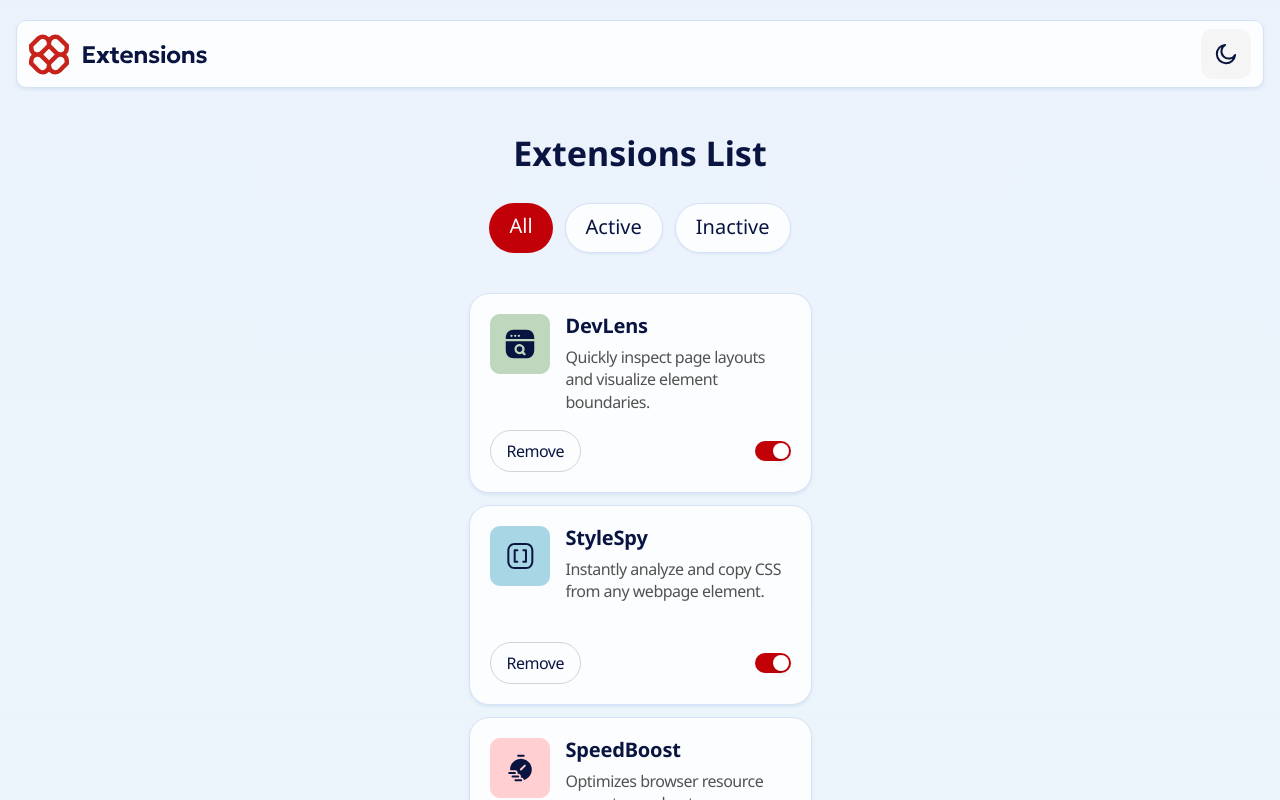
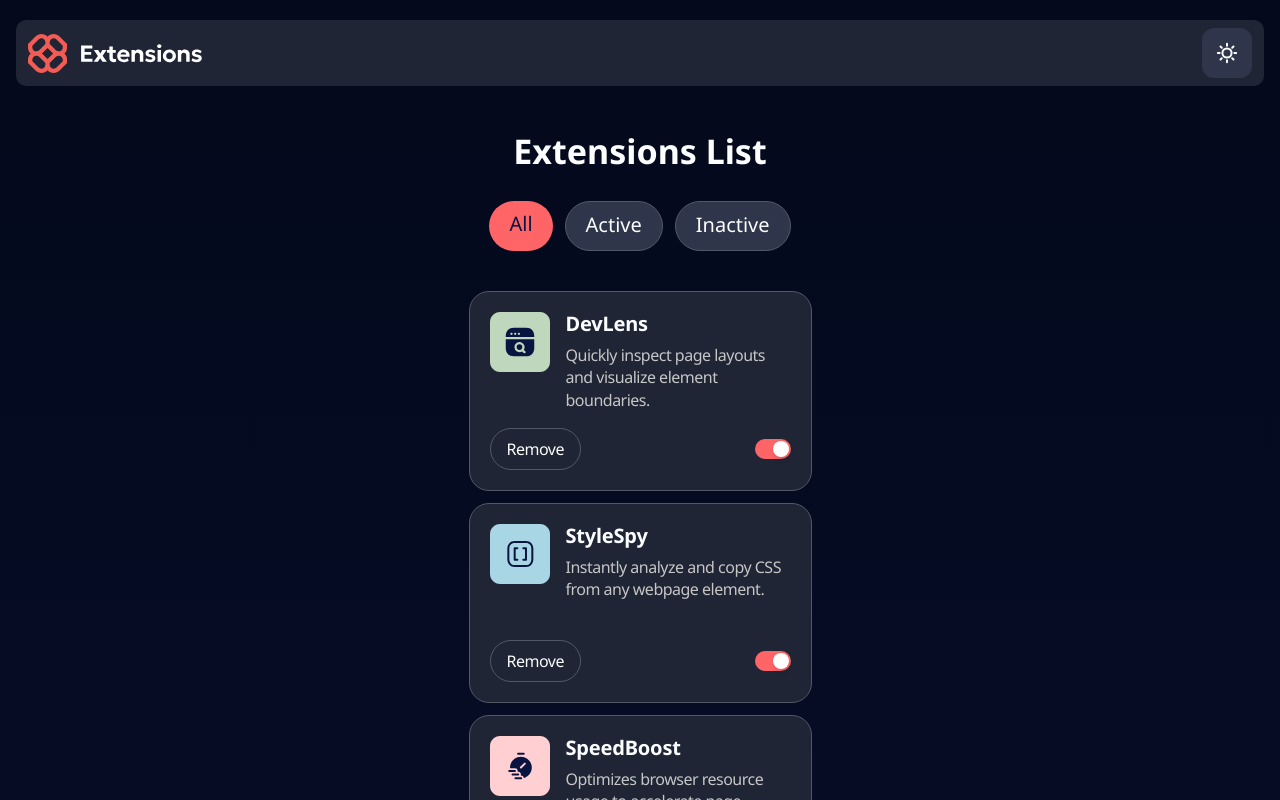
Before and after one commit to KarolinaMas/browser-extension-manager-react, a React (Vite) app: page / in a window 1280 px wide. Both pictures are taken after a click on the button 1226 px from the left and 54 px from the top of the page. Shown: the top 800 px of the page. Built offline with nearby package versions, Linux system fonts and the light colour scheme.

Commit message:
enable dark mode

```diff
--- a/src/App.jsx
+++ b/src/App.jsx
@@ -1,6 +1,8 @@
 import React, { useEffect, useState } from "react";
-import logo from "./assets/logo.svg";
+import logoLight from "./assets/logos/logo-light.svg";
+import logoDark from "./assets/logos/logo-dark.svg";
 import moonIcon from "./assets/icons/icon-moon.svg";
+import sunIcon from "./assets/icons/icon-sun.svg";
 import ExtensionItem from "./components/ExtensionItem";
 import data from "./data.json";
 import FilterListItem from "./components/FilterListItem";
@@ -14,6 +16,10 @@ const App = () => {
     { name: "Active", isOn: false },
     { name: "Inactive", isOn: false },
   ]);
+
+  const [isDarkMode, setIsdarkMode] = useState(() =>
+    document.documentElement.classList.contains("dark")
+  );
 
   useEffect(() => {
     setItems(data);
@@ -69,17 +75,33 @@ const App = () => {
     setItems((prev) => prev.filter((item) => item.name !== name));
   };
 
+  const toggleDarkMode = () => {
+    document.documentElement.classList.toggle("dark");
+    setIsdarkMode(!isDarkMode);
+  };
+
   return (
-    <>
-      <header className="flex items-center bg-neutral-0 px-3 py-2 rounded-[10px] border-1 border-neutral-200 shadow-[0px_2px_3px_0px_rgba(217,229,244,1)]">
-        <img src={logo} alt="logo." className=" h-[41px]" />
-        <button className="ml-auto bg-neutral-100 w-[50px] h-[50px] flex items-center justify-center rounded-[12px]">
-          <img src={moonIcon} alt="moon icon." />
+    <div className="bg-gradient-to-b from-[#ebf2fc] to-[#eefbf9] px-4 pt-5 pb-16 dark:from-[#04091B] dark:to-[#091540]">
+      <header className="flex items-center bg-neutral-0 px-3 py-2 rounded-[10px] border-1 border-neutral-200 shadow-[0px_2px_3px_0px_rgba(217,229,244,1)] dark:bg-neutral-800  dark:shadow-none dark:border-none">
+        <img
+          src={isDarkMode ? logoDark : logoLight}
+          alt="logo."
+          className=" h-[41px]"
+        />
+        <button
+          className="dark:bg-neutral-700 bg-neutral-100 w-[50px] h-[50px] ml-auto flex items-center justify-center rounded-[12px] cursor-pointer"
+          onClick={toggleDarkMode}
+        >
+          {isDarkMode ? (
+            <img src={sunIcon} alt="sun icon." />
+          ) : (
+            <img src={moonIcon} alt="moon icon." />
+          )}
         </button>
       </header>
       <main>
         <section className="my-10 block place-items-center">
-          <h1 className="text-[34px] font-bold leading-[-1px] text-neutral-900 mb-6">
+          <h1 className="text-[34px] font-bold leading-[-1px] text-neutral-900 mb-6 dark:text-neutral-0">
             Extensions List
           </h1>
           <ul className="flex gap-3">
@@ -108,7 +130,7 @@ const App = () => {
           ))}
         </section>
       </main>
-    </>
+    </div>
   );
 };
 
--- a/src/components/ExtensionItem.jsx
+++ b/src/components/ExtensionItem.jsx
@@ -3,7 +3,7 @@ import ToggleSwitch from "./ToggleSwitch";
 
 const ExtensionItem = ({ logo, name, description, removeFunc }) => {
   return (
-    <div className="bg-neutral-0 p-5 rounded-[20px] max-w-[343px] min-h-[200px] flex flex-col justify-between border-1 border-neutral-200 shadow-[0px_2px_3px_0px_rgba(217,229,244,1)]">
+    <div className="bg-neutral-0 p-5 rounded-[20px] max-w-[343px] min-h-[200px] flex flex-col justify-between border-1 border-neutral-200 shadow-[0px_2px_3px_0px_rgba(217,229,244,1)] dark:bg-neutral-800 dark:border-neutral-600 dark:shadow-none">
       <div className="flex gap-4 align-top">
         <img
           src={logo.replace("./", "/")}
@@ -11,10 +11,10 @@ const ExtensionItem = ({ logo, name, description, removeFunc }) => {
           className="w-[60px] h-[60px]"
         />
         <span>
-          <h2 className="text-[20px] text-neutral-900 font-bold tracking-[-0.2px] leading-[1.2] mb-2">
+          <h2 className="text-[20px] text-neutral-900 font-bold tracking-[-0.2px] leading-[1.2] mb-2 dark:text-neutral-0">
             {name}
           </h2>
-          <p className="text-neutral-600 tracking-[-0.5px] leading-[1.4]">
+          <p className="text-neutral-600 tracking-[-0.5px] leading-[1.4] dark:text-neutral-300">
             {description}
           </p>
         </span>
@@ -22,7 +22,7 @@ const ExtensionItem = ({ logo, name, description, removeFunc }) => {
       <div className="flex justify-between items-center">
         <button
           onClick={() => removeFunc()}
-          className="text-neutral-900 tracking-[-0.5px] py-2 px-4 border-1 border-neutral-300 rounded-full cursor-pointer"
+          className="text-neutral-900 tracking-[-0.5px] py-2 px-4 border-1 border-neutral-300 rounded-full cursor-pointer dark:text-neutral-0 dark:border-neutral-600"
         >
           Remove
         </button>
--- a/src/components/FilterListItem.jsx
+++ b/src/components/FilterListItem.jsx
@@ -10,8 +10,8 @@ const FilterListItem = ({ handleClick, children, isActive }) => {
       onClick={click}
       className={`${
         isActive
-          ? "bg-red-700 text-neutral-0"
-          : "bg-neutral-0 text-neutral-900 border-1 border-neutral-200 shadow-[0px_1px_2px_0px_rgba(217,229,244,1)]"
+          ? "bg-red-700 text-neutral-0 dark:bg-red-400 dark:text-neutral-900"
+          : "bg-neutral-0 text-neutral-900 border-1 border-neutral-200 shadow-[0px_1px_2px_0px_rgba(217,229,244,1)] dark:bg-neutral-700 dark:shadow-none dark:border-neutral-600 dark:text-neutral-0"
       }  px-5 pt-2 pb-2.5  text-[20px] rounded-full  hover:bg-red-700 hover:text-neutral-0 cursor-pointer`}
     >
       {children}
--- a/src/components/ToggleSwitch.jsx
+++ b/src/components/ToggleSwitch.jsx
@@ -21,7 +21,9 @@ const ToggleSwitch = () => {
       />
       <div
         className={`w-9 h-5 rounded-full transition-colors duration-300 ${
-          checked ? "bg-red-700" : "bg-gray-300"
+          checked
+            ? "bg-red-700 dark:bg-red-400"
+            : "bg-neutral-300 dark:bg-neutral-600"
         }`}
       ></div>
       <div
--- a/src/index.css
+++ b/src/index.css
@@ -2,18 +2,20 @@
 
 @import "tailwindcss";
 
+@custom-variant dark (&:where(.dark, .dark *));
+
 @theme {
   --color-neutral-0: #fbfdfe;
   --color-neutral-200: #d6e2f5;
+  --color-neutral-300: #c6c6c6;
+  --color-neutral-600: #535868;
+  --color-neutral-700: #2f364b;
+  --color-neutral-800: #202535;
   --color-neutral-900: #091540;
 }
 
 body {
-  background: linear-gradient(180deg, #ebf2fc 0%, #eefbf9 100%) no-repeat;
   min-height: 100vh;
   height: 100%;
-  margin: 0 1rem;
-  margin-top: 20px;
-  margin-bottom: 64px;
   font-family: "Noto Sans", sans-serif;
 }
```
Also changed, not shown: src/assets/logos/logo-dark.svg (added), src/assets/logos/logo-light.svg (renamed from src/assets/logo.svg).
